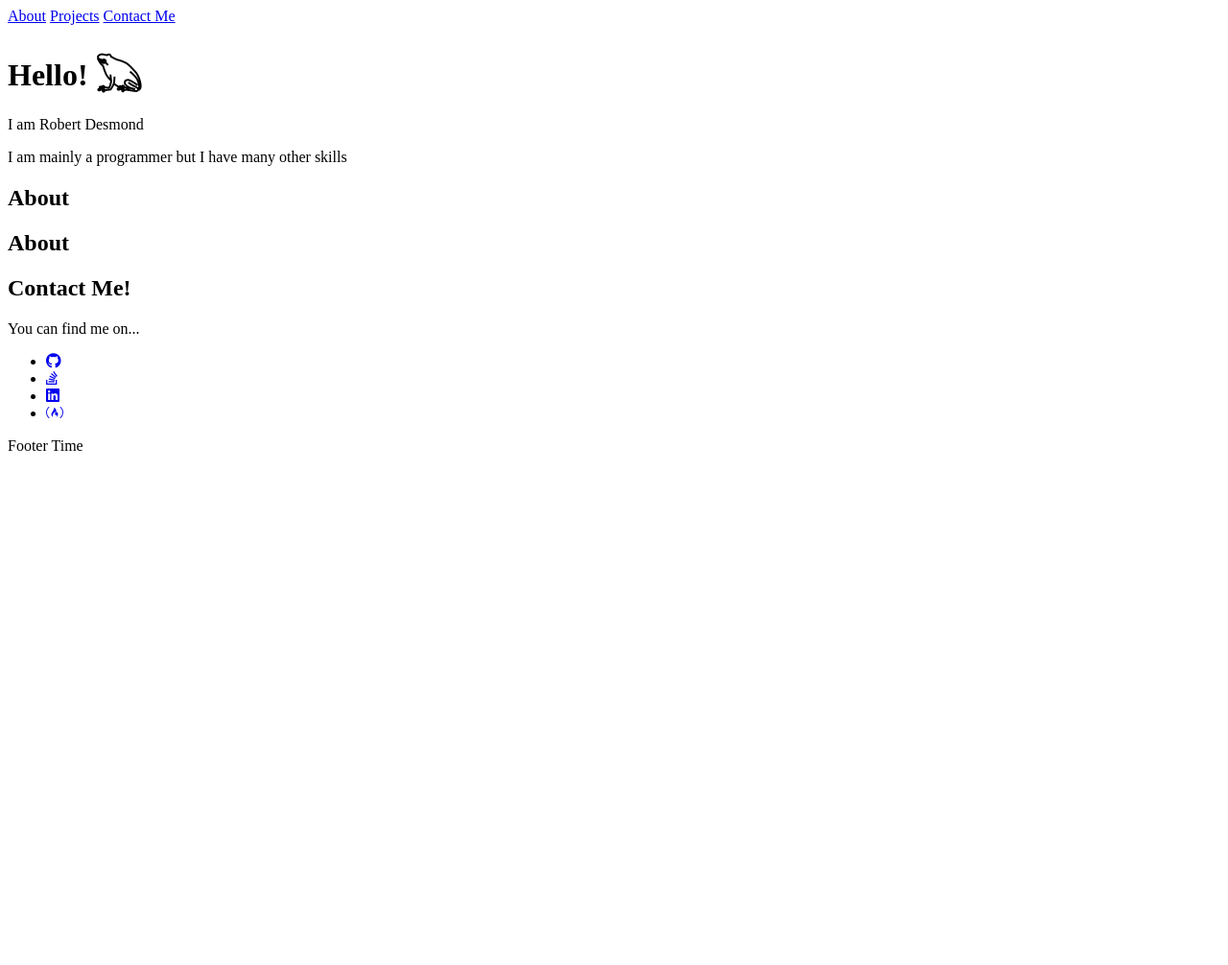
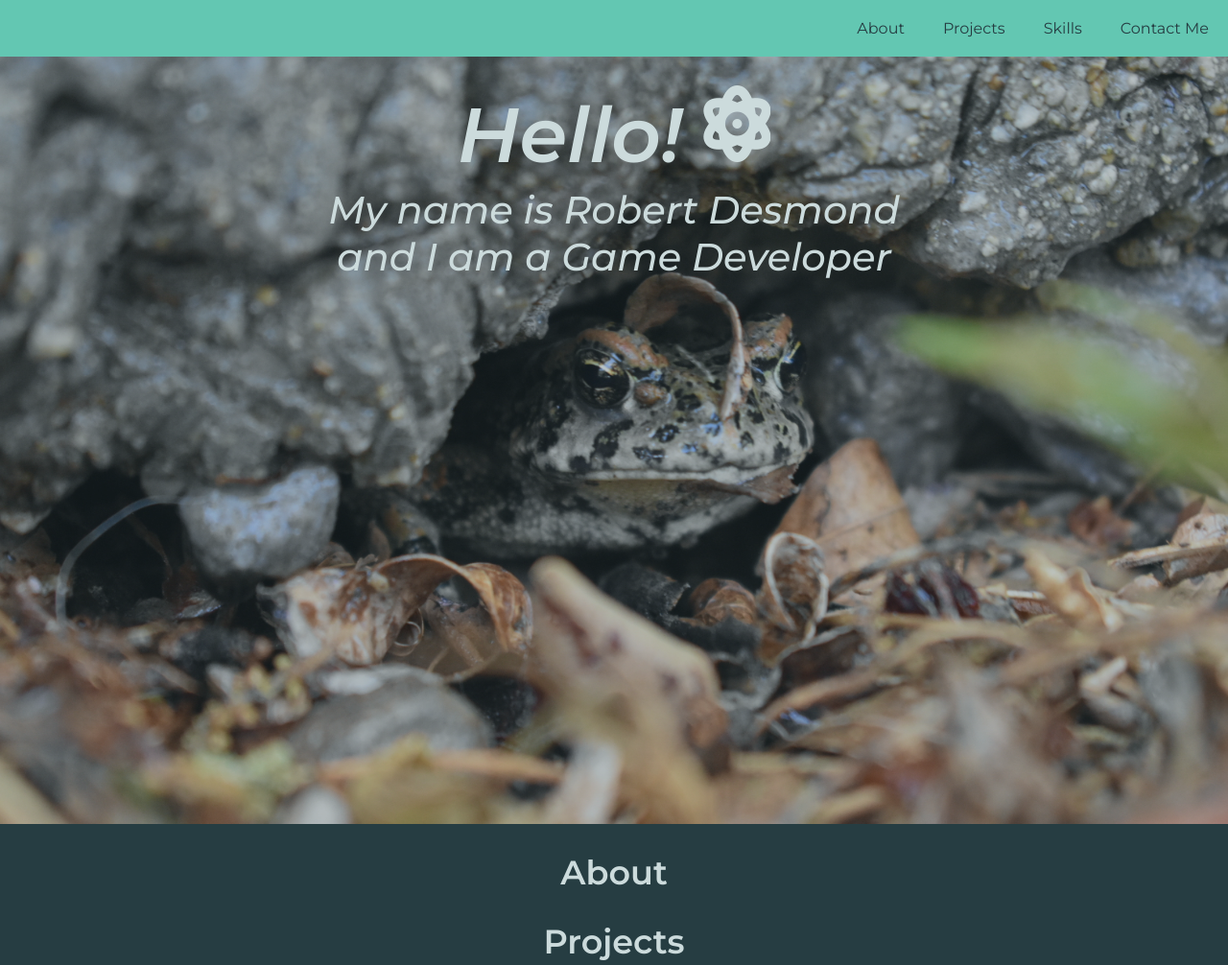
Before and after one commit to Robert-Desmond/Portfolio-Page, a plain HTML site: page index.html in a window 1280 px wide. Shown: the top 1006 px of the page at 96% size. Before the commit the page ends 800 px from the top, so only its background shows below. Drawn offline with Linux system fonts and the light colour scheme.

Commit message:
Second Commit

```diff
--- a/index.html
+++ b/index.html
@@ -13,37 +13,61 @@
         <nav id="navbar">
             <a href="#about" class="nav-link">About</a>
             <a href="#projects" class="nav-link">Projects</a>
+            <a href="#skills" class="nav-link">Skills</a>
             <a href="#contact" class="nav-link">Contact Me</a>
         </nav>
 
         <header>
-            <h1>Hello! 𓆏</h1>
-            <p>I am Robert Desmond</p>
-            <p>I am mainly a programmer but I have many other skills</p>
+            <h1>Hello! <i class="fas fa-atom image"></i></h1>
+            <p>My name is Robert Desmond</p>
+            <p>and I am a Game Developer</p>
+
         </header>
 
-        <section>
-            <h2>About</h2>
+        <section id="about">
+            <h2 id="welcome-section">About</h2>
         </section>
 
-        <section>
-            <h2>About</h2>
+        <section id="projects">
+            <h2>Projects</h2>
+            <div class="projects-container">
+                <div class="project">
+                    <img src="Pictures/Wardruna.png" alt="Website Mock-Up">
+                    <p>Wardruna Mock-Up Website</p>
+                </div>
+                <div class="project">
+                    <img src="Pictures/DocsPage.png" alt="Tech Docs">
+                    <p>Godot Technical Documentation</p>
+                </div>
+            </div>
+            <div class="projects-container">
+                <div class="project">
+                    <img src="Pictures/Worm.png" alt="Worm Game">
+                    <p>Python: Worm Game</p>
+                </div>
+            </div>
         </section>
 
-        <section>
+        <section id="skills">
+            <h2>Skills</h2>
+        </section>
+
+        <section id="contact">
             <h2>Contact Me!</h2>
             <p>You can find me on...</p>
-            <ul>
+            <ul class="contact">
                 <li><a href="https://github.com/Robert-Desmond" target="_blank"><i class="fab fa-github"></i></a></li>
-
-                <li><a href="https://stackoverflow.com/story/robert-desmond" target="_blank"><i class="fab fa-stack-overflow"></i></a></li>
 
                 <li><a href="https://www.linkedin.com/in/robert-desmond-885a86200" target="_blank"><i class="fab fa-linkedin"></i></a></li>
 
+                <li><a href="mailto:robert-desmond@outlook.com" target="_blank"><i class="fas fa-at"></i></a></li>
+
                 <li><a href="https://www.freecodecamp.org/robert-desmond" target="_blank"><i class="fab fa-free-code-camp"></i></a></li>
+
+                <li><a href="https://stackoverflow.com/story/robert-desmond" target="_blank"><i class="fab fa-stack-overflow"></i></a></li>
             </ul>
         </section>
 
-        <footer>Footer Time</footer>
+        <footer><i class="fas fa-frog flip"></i>   Made by Robert Desmond<i class="fas fa-frog"></i></footer>
     </body>
 </html>
--- a/stylesheet.css
+++ b/stylesheet.css
@@ -0,0 +1,156 @@
+@import url('https://fonts.googleapis.com/css2?family=Montserrat:ital,wght@0,400;0,500;0,600;1,500;1,600&display=swap');
+
+* {
+    box-sizing: border-box;
+}
+
+nav {
+    background-color: #63C7B2;
+    display: flex;
+    justify-content: flex-end;
+    position: fixed;
+    top: 0;
+    left: 0;
+    right: 0;
+    z-index: 100;
+}
+
+nav a {
+    color: #263D42;
+    padding: 20px;
+    text-decoration: none;
+}
+
+nav a:hover {
+    background-color: #5CB6A4;
+}
+
+header {
+    display: flex;
+    flex-direction: column;
+    background-image: url(Pictures/FrogCave.JPG);
+    background-size: cover;
+    background-position: center center;
+    align-items: center;
+    position: relative;
+    color: #CCDBDC;
+    height: 100vh;
+    font-style: italic;
+    margin-top: 59px;
+}
+
+header::after {
+    content: '';
+    background-color: #263d42;
+    position: absolute;
+    top: 0;
+    bottom: 0;
+    left: 0;
+    right: 0;
+    opacity: 0.3;
+}
+
+header * {
+    position: relative;
+    z-index: 1;
+}
+
+header h1 {
+    justify-content: top;
+    font-size: 80px;
+    padding-top: 30px;
+    margin-top: 0px;
+    margin-bottom: 5px;
+}
+
+header p {
+    background-color: ;
+    font-size: 40px;
+    margin: 0;
+}
+
+header div {
+    justify-content: center;
+}
+
+body {
+    font-family: 'Montserrat', sans-serif;
+    color: #CCDBDC;
+    background-color: #263D42;
+    margin: 0;
+}
+
+footer {
+    display: flex;
+    justify-content: center;
+    background-color: #63C7B2;
+    color: #263D42;
+    padding: 10px;
+    margin-top: 15px;
+}
+
+section {
+    text-align: center;
+}
+
+section h2 {
+    font-size: 35px;
+    margin-bottom: 10px;
+}
+
+section p {
+    font-size: 20px;
+    margin-top: 0;
+}
+
+.flip {
+    transform: scaleX(-1);
+    -moz-transform: scaleX(-1);
+    -webkit-transform: scaleX(-1);
+    -ms-transform: scaleX(-1);
+}
+
+.image {
+    overflow: hidden;
+    transition-duration: 1s;
+    transition-property: transform;
+}
+.image:hover {
+    transform: rotate(360deg);
+    -webkit-transform: rotate(360deg);
+}
+
+.projects-container {
+    display: flex;
+    flex-wrap: wrap;
+    align-items: center;
+    justify-content: center;
+}
+
+.project {
+    margin: 15px;
+    max-width: 400px;
+}
+
+.project img {
+    max-width: 100%;
+}
+
+.contact {
+    display: flex;
+    list-style-type: none;
+    justify-content: center;
+    padding: 0;
+    margin: 0;
+    margin-top: 0;
+}
+
+.contact a {
+    color: #CCDBDC;
+    font-size: 40px;
+    margin: 0 20px;
+}
+
+.contact a:hover {
+    color: #798C8F;
+}
```
Also changed, not shown: Pictures/DocsPage.png (added), Pictures/FrogCave.JPG (added), Pictures/Wardruna.png (added), Pictures/Worm.png (added).
